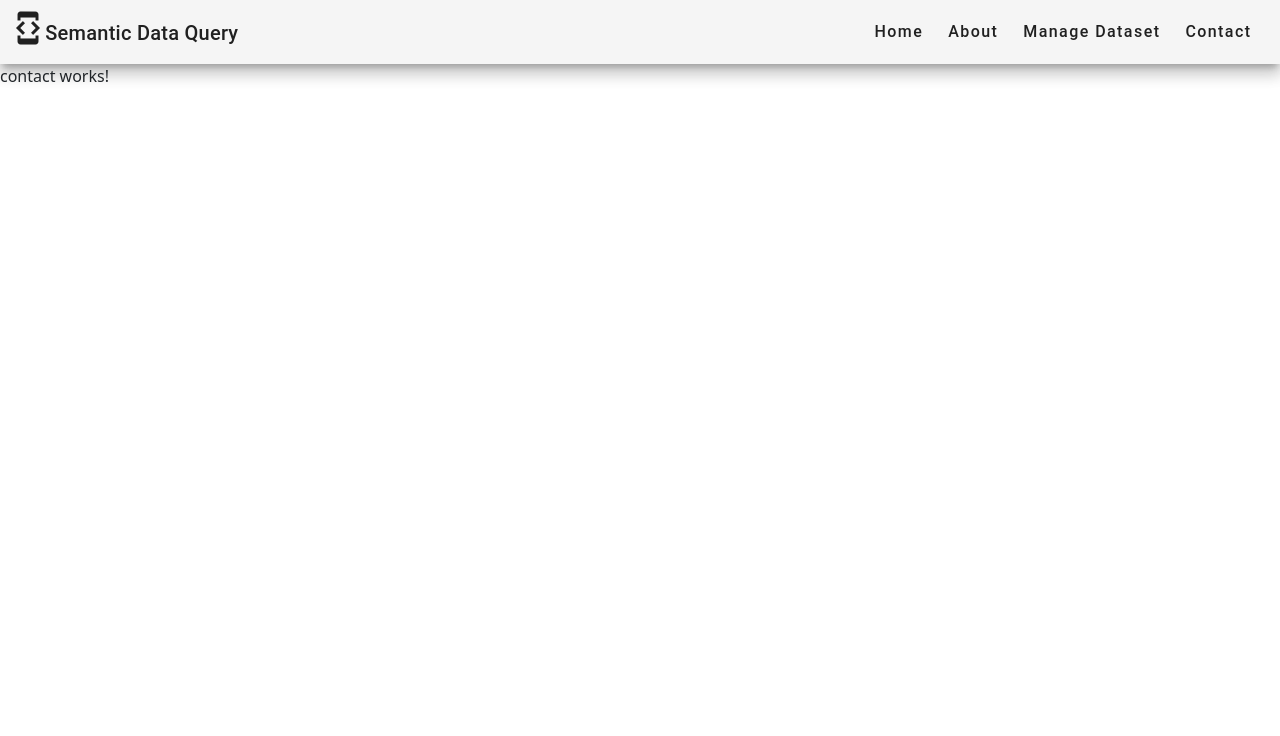
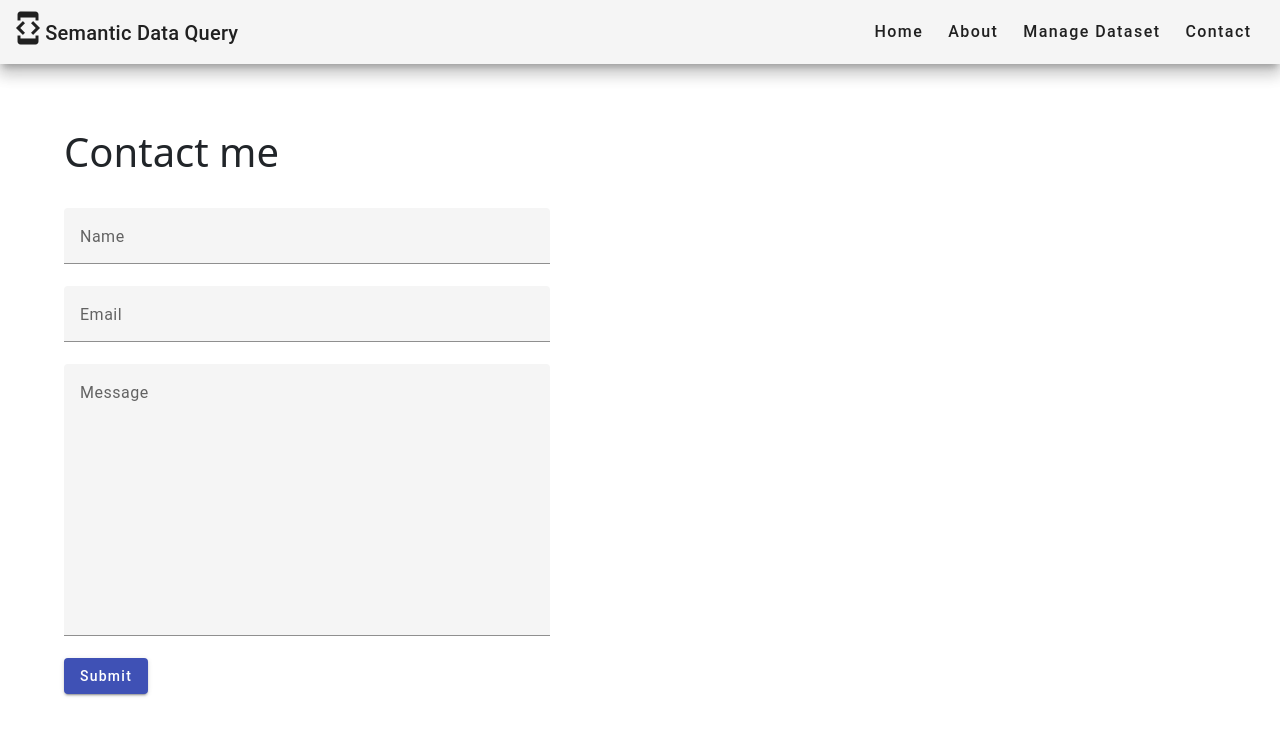
Before and after one commit to sreeharshakv/semantic-data-retrieval, an Angular app: page /contact in a window 1280 px wide. Shown: the top 736 px of the page. Built offline with nearby package versions, Linux system fonts and the light colour scheme.

Commit message:
update contact form skeleton UI

```diff
--- a/src/app/contact/contact.component.css
+++ b/src/app/contact/contact.component.css
@@ -0,0 +1,8 @@
+.contact-form {
+  padding-top: 5%;
+  padding-left: 5%;
+}
+
+mat-form-field {
+  width: 40%
+}
--- a/src/app/contact/contact.component.html
+++ b/src/app/contact/contact.component.html
@@ -1 +1,25 @@
-<p>contact works!</p>
+<div class="contact-form">
+  <h1>Contact me</h1>
+  <br>
+  <div>
+    <mat-form-field>
+      <mat-label>Name</mat-label>
+      <input matInput>
+    </mat-form-field>
+  </div>
+  <div>
+    <mat-form-field>
+      <mat-label>Email</mat-label>
+      <input matInput>
+    </mat-form-field>
+  </div>
+  <div>
+    <mat-form-field>
+      <mat-label>Message</mat-label>
+      <textarea cdkTextareaAutosize
+                rows="10"
+                matInput></textarea>
+    </mat-form-field>
+  </div>
+  <button mat-raised-button color="primary">Submit</button>
+</div>
```
